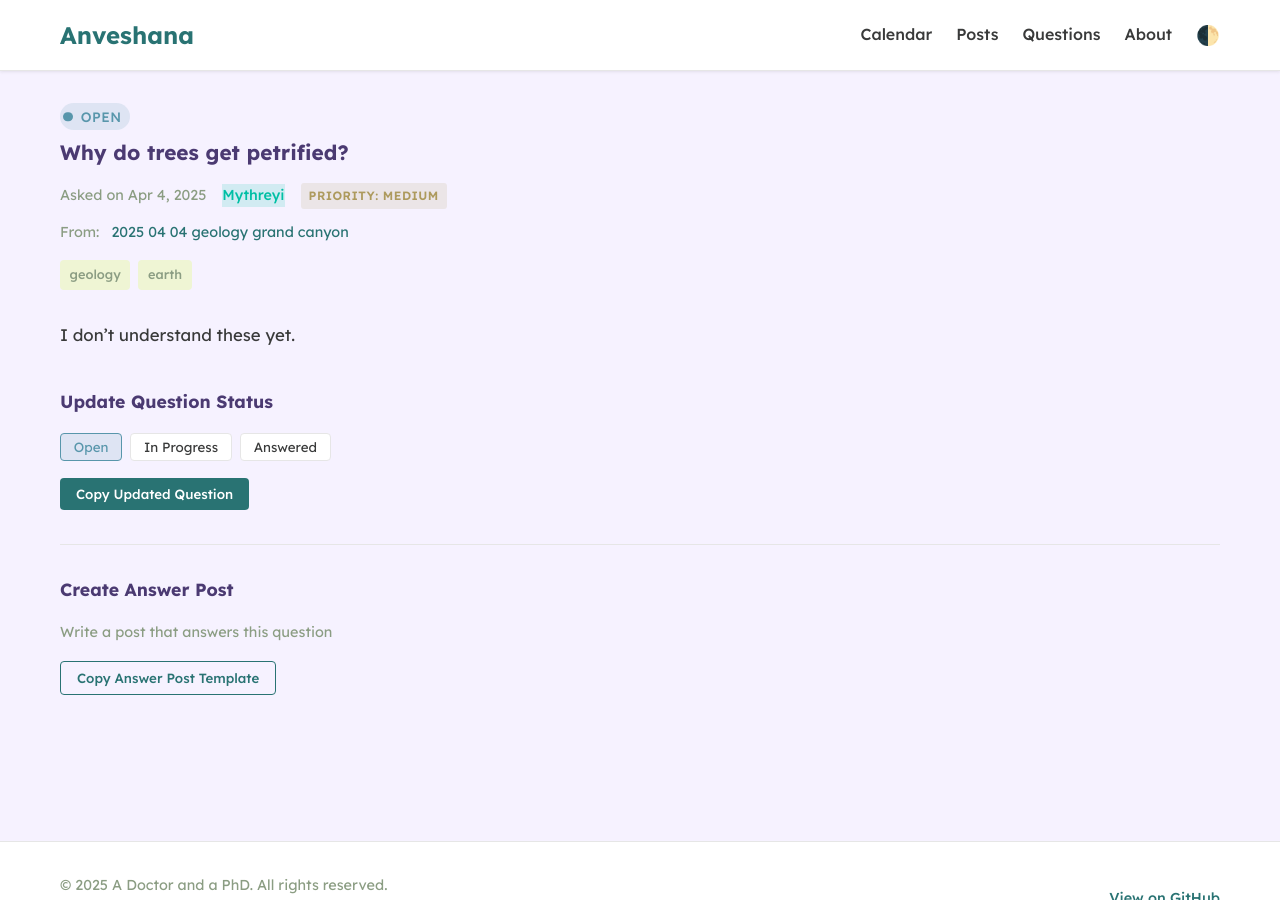
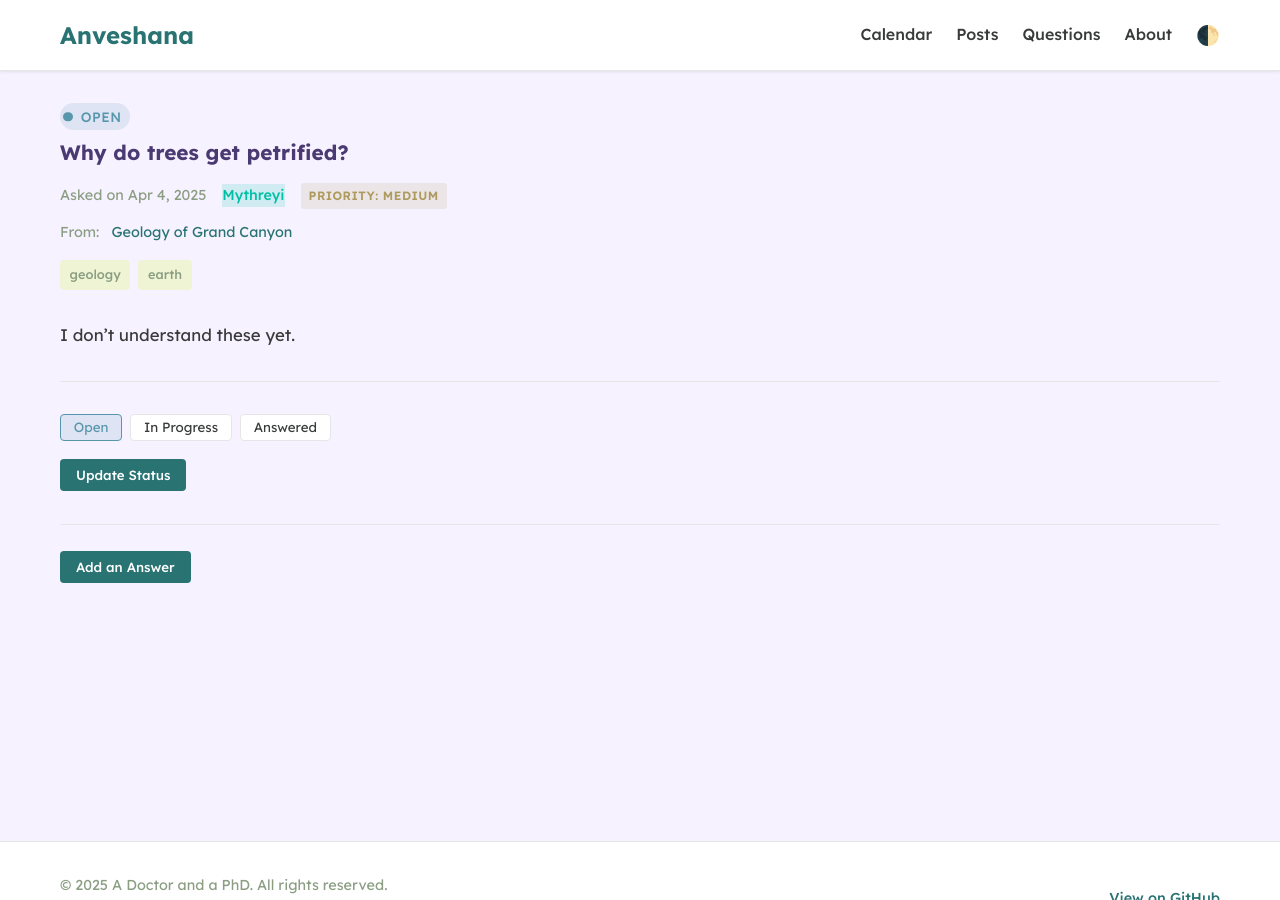
Before and after one commit to a-doctor-and-a-phd/anveshana, a Jekyll site: the page built from _questions/2025-04-03-petrification-of-trees.md, in a window 1280 px wide and 900 px high. Built offline with Jekyll 4.4.1, drawn with Linux system fonts in a browser that asks for light colours.

Commit message:
:bug: Fix link display, buttons

```diff
--- a/_layouts/question.html
+++ b/_layouts/question.html
@@ -21,14 +21,8 @@ layout: default
     {% if page.related_post %}
 <div class="question-related-post">
   <span>From:</span>
-  {% assign post_path = page.related_post | replace: '_posts/', '' | replace: '.md', '' %}
-  {% assign post_parts = post_path | split: '-' %}
-  {% assign post_year = post_parts[0] %}
-  {% assign post_month = post_parts[1] %}
-  {% assign post_day = post_parts[2] %}
-  {% assign post_title = post_path | replace_first: post_year | replace_first: '-' | replace_first: post_month | replace_first: '-' | replace_first: post_day | replace_first: '-' | strip %}
-  {% assign post_url = post_year | append: '/' | append: post_month | append: '/' | append: post_day | append: '/' | append: post_title | append: '.html' %}
-  <a href="{{ post_url | prepend: '/' | relative_url }}">{{ page.related_post | replace: '-', ' ' | replace: '_posts/', '' | replace: '.md', '' }}</a>
+  {% assign related_post = site.posts | where: "path", page.related_post | first %}
+  <a href="{{ related_post.url | relative_url }}">{{ related_post.title }}</a>
 </div>
 {% endif %}
 
@@ -58,11 +52,11 @@ layout: default
   </div>
   {% endif %}
 
+  <hr>
   {% if page.status != 'answered' %}
   <div class="question-actions">
     <!-- Status update section -->
     <div class="status-update-container">
-      <h3>Update Question Status</h3>
       <div class="status-buttons">
         <button class="status-button {% if page.status == 'open' %}active{% endif %}" data-status="open">Open</button>
         <button class="status-button {% if page.status == 'in-progress' %}active{% endif %}" data-status="in-progress">In Progress</button>
@@ -71,19 +65,17 @@ layout: default
 
       <!-- Answer post URL input (shown only when status is 'answered') -->
       <div id="answerPostSection" class="answer-post-section" style="{% if page.status != 'answered' %}display: none;{% endif %}">
-        <label for="answerPostUrl">Answer Post URL:</label>
-        <input type="text" id="answerPostUrl" placeholder="/path/to/answer/post.html" value="{{ page.answer_post }}">
+        <label for="answerPostUrl">Filename:</label>
+        <input type="text" id="answerPostUrl" placeholder="YYYY-MM-DD-name.md" value="{{ page.answer_post }}">
       </div>
 
-      <button id="copyStatusUpdate" class="button-primary">Copy Updated Question</button>
+      <button id="copyStatusUpdate" class="button-primary">Update Status</button>
       <div id="statusCopiedMessage" class="copied-message">Updated template copied to clipboard!</div>
     </div>
 
     <!-- Create answer post section -->
     <div class="create-answer-container">
-      <h3>Create Answer Post</h3>
-      <p>Write a post that answers this question</p>
-      <button id="copyAnswerPostTemplate" class="button-secondary">Copy Answer Post Template</button>
+      <button id="copyAnswerPostTemplate" class="button-primary">Add an Answer</button>
       <div id="answerPostCopiedMessage" class="copied-message">Template copied to clipboard!</div>
     </div>
   </div>
--- a/_sass/_base.scss
+++ b/_sass/_base.scss
@@ -18,7 +18,7 @@ body {
 }
 
 h1, h2, h3, h4, h5, h6 {
-  line-height: 2.3;
+  line-height: 1.3;
   font-weight: 700;
   margin-bottom: 1rem;
   color: var(--heading);
```
Also changed, not shown: _layouts/post.html (+9 -2 lines).
